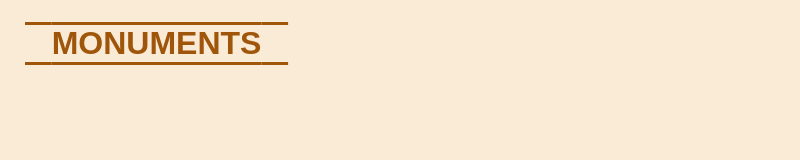
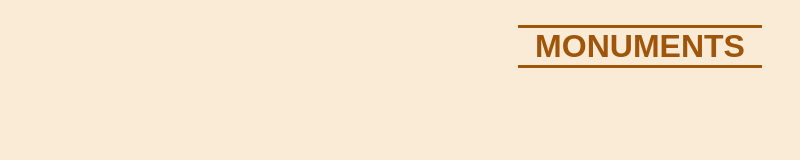
Before and after one commit to uribeAC/w5-monuments-front, a website built with Vite: page index.html in a window 1280 px wide. Shown: the whole page, without its empty margins (0-800 px from the left). Built offline with nearby package versions, Linux system fonts and the light colour scheme.

Commit message:
Fix general layout css

```diff
--- a/src/components/App/App.css
+++ b/src/components/App/App.css
@@ -1,10 +1,9 @@
 .main-container {
+  max-width: 1900px;
+  margin: 0 auto;
   display: flex;
   padding: 25px;
   width: 100vw;
   height: 100vh;
-
-  @media (width < 500px) {
-    justify-content: center;
-  }
+  justify-content: center;
 }
--- a/src/components/Header/Header.css
+++ b/src/components/Header/Header.css
@@ -4,14 +4,9 @@
 
 .title {
   text-transform: uppercase;
-  text-decoration: underline overline var(--principal-color);
-  text-underline-offset: 8px;
   color: var(--principal-color);
   font-size: 2rem;
+  padding: 0 17px;
+  border-top: 3.5px solid var(--principal-color);
+  border-bottom: 3.5px solid var(--principal-color);
 }
-
-.title:after,
-.title:before {
-  content: "...";
-  color: transparent;
-}
```
